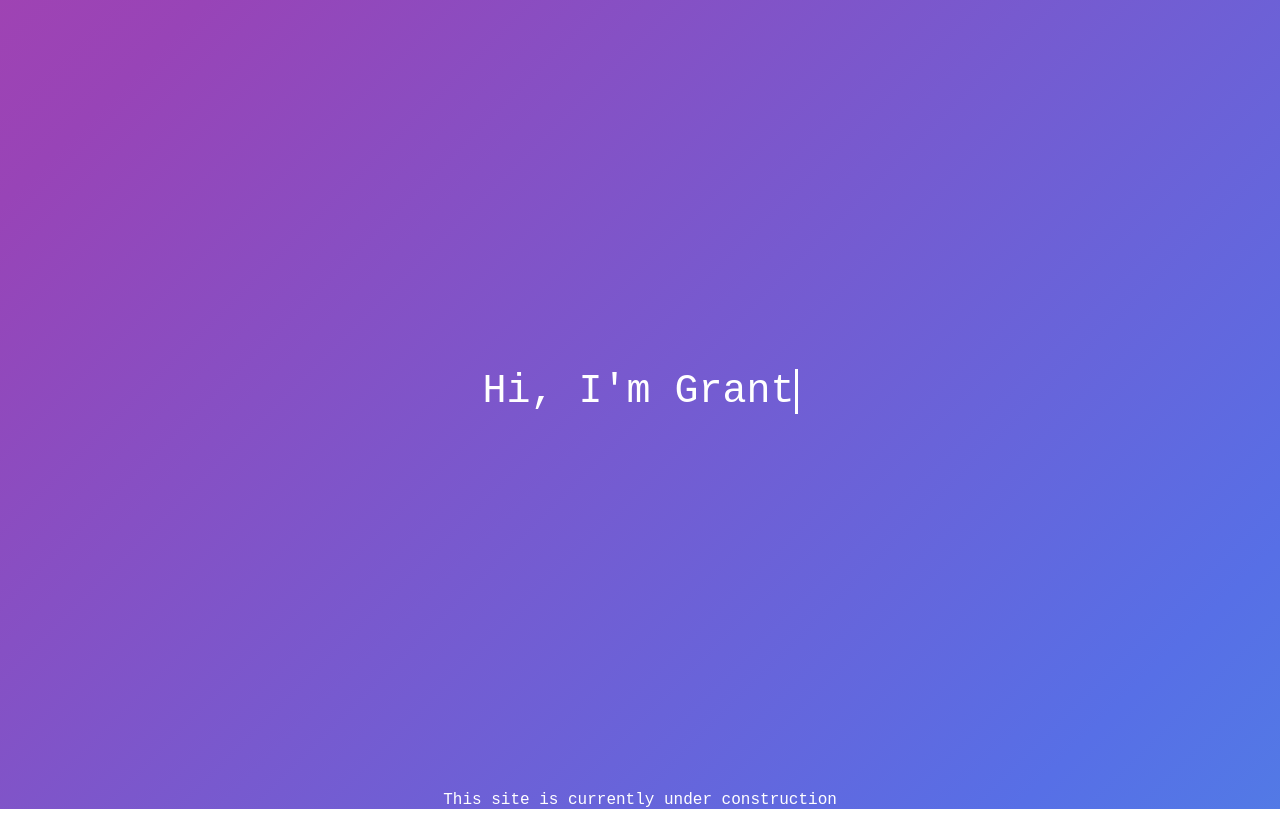
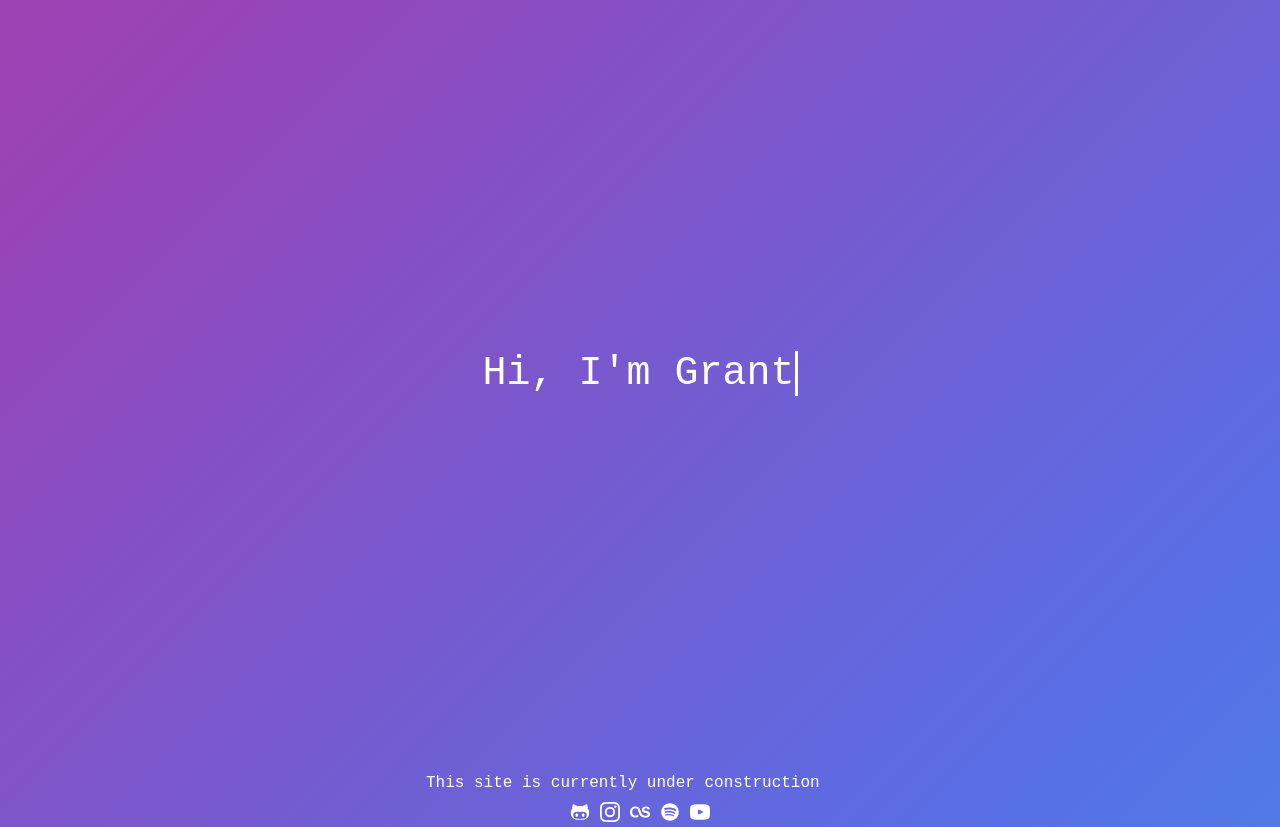
Before and after one commit to GrantBrill/grantbrill.github.io, a plain HTML site: page index.html in a window 1280 px wide. Drawn offline with Linux system fonts and the light colour scheme.

Commit message:
Added Social Media
Added social media links to the bottom of the page.

```diff
--- a/general.css
+++ b/general.css
@@ -29,6 +29,11 @@
     place-items: center;
 
   }
+.wrapper2{
+  width: 413.83px;
+  justify-content: center;
+   padding-left: 4.5vh;
+}
 
 .typing-demo {
     width: 13ch;
@@ -81,3 +86,41 @@
       animation-delay: 5s;
     }
   }
+.SML{
+  display: flex;
+  flex-wrap: wrap;
+  width: 500px;
+  height: 25px;
+  justify-content: center;
+  padding-top: 10px;
+  margin: 0%;
+}
+.instagram{
+  width: 20px;
+  height: 20px;
+  padding-left: 10px;
+  cursor: pointer;
+}
+.github{
+  width: 20px;
+  height: 20px;
+  cursor: pointer;
+}
+.lastfm{
+  width: 20px;
+  height: 20px;
+  padding-left: 10px;
+  cursor: pointer;
+}
+.spotify{
+  width: 20px;
+  height: 20px;
+  padding-left: 10px;
+  cursor: pointer;
+}
+.youtube{
+  width: 20px;
+  height: 20px;
+  padding-left: 10px;
+  cursor: pointer;
+}
--- a/index.html
+++ b/index.html
@@ -15,6 +15,23 @@
                     This site is currently under construction
                 </div>
             </div>
+            <div class="SML">
+                <span class="github">
+                    <a href="https://github.com/GrantBrill" target="_blank"> <img src="Images/github.svg"></a>
+                </span>
+                <span class="instagram">
+                    <a href="https://www.instagram.com/grantb006/" target="_blank"><img src="Images/instagram.svg"></a>
+                </span>
+                <div class="lastfm">
+                    <a href="https://www.last.fm/user/Grant___" target="_blank"><img src="Images/lastfm.svg"></a>
+                </div>
+                <div class="spotify">
+                    <a href="https://open.spotify.com/user/brillxbox?si=85e3830c926c4bb3" target="_blank"><img src="Images/spotify.svg"></a>
+                </div>
+                <div class="youtube">
+                    <a href="https://www.youtube.com/channel/UCDiwtSB9Xqt4pT0VQXHC78A" target="_blank"><img src="Images/youtube.svg"></a>
+                </div>
+            </div>
         </div>
     </body>
 </html>
```
Also changed, not shown: Images/github.svg (added), Images/instagram.svg (added), Images/lastfm.svg (added), Images/spotify.svg (added), Images/youtube.svg (added).
